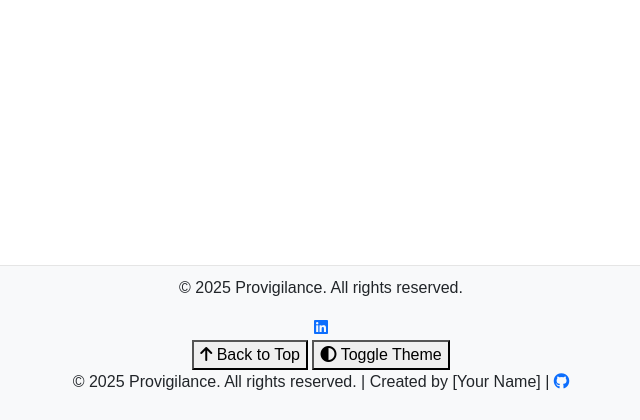
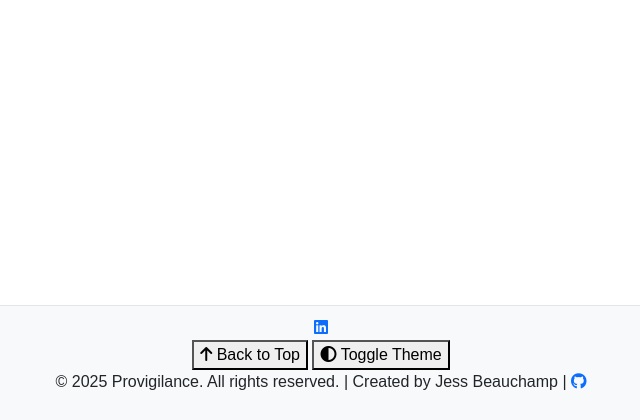
Before and after one commit to jesskins/provigilance, a Django app: page / in a window 1280 px wide. Shown: the part 380-800 px from the top of the page, without its empty margins (319-959 px from the left). Run offline with Django 4.2, Linux system fonts and the light colour scheme; some libraries are stand-ins or nearby versions.

Commit message:
small ammendments

```diff
--- a/templates/base_generic.html
+++ b/templates/base_generic.html
@@ -65,9 +65,8 @@
 
     <footer>
         <div class="footer-content">
-            <p>&copy; 2025 Provigilance. All rights reserved.</p>
             <div class="social-links">
-                <a href="https://www.linkedin.com/in/your_linkedin" target="_blank">
+                <a href="https://www.linkedin.com/in/mike-howkins-81177723/" target="_blank">
                     <i class="fab fa-linkedin"></i>
                 </a>
             </div>
@@ -81,8 +80,8 @@
             </div>
         </div>
         <div class="footer-bottom">
-            <p>&copy; 2025 Provigilance. All rights reserved. | Created by [Your Name] |
-                <a href="https://github.com/your_github" target="_blank">
+            <p>&copy; 2025 Provigilance. All rights reserved. | Created by Jess Beauchamp |
+                <a href="https://github.com/jesskins" target="_blank">
                     <i class="fab fa-github"></i>
                 </a>
             </p>
```
